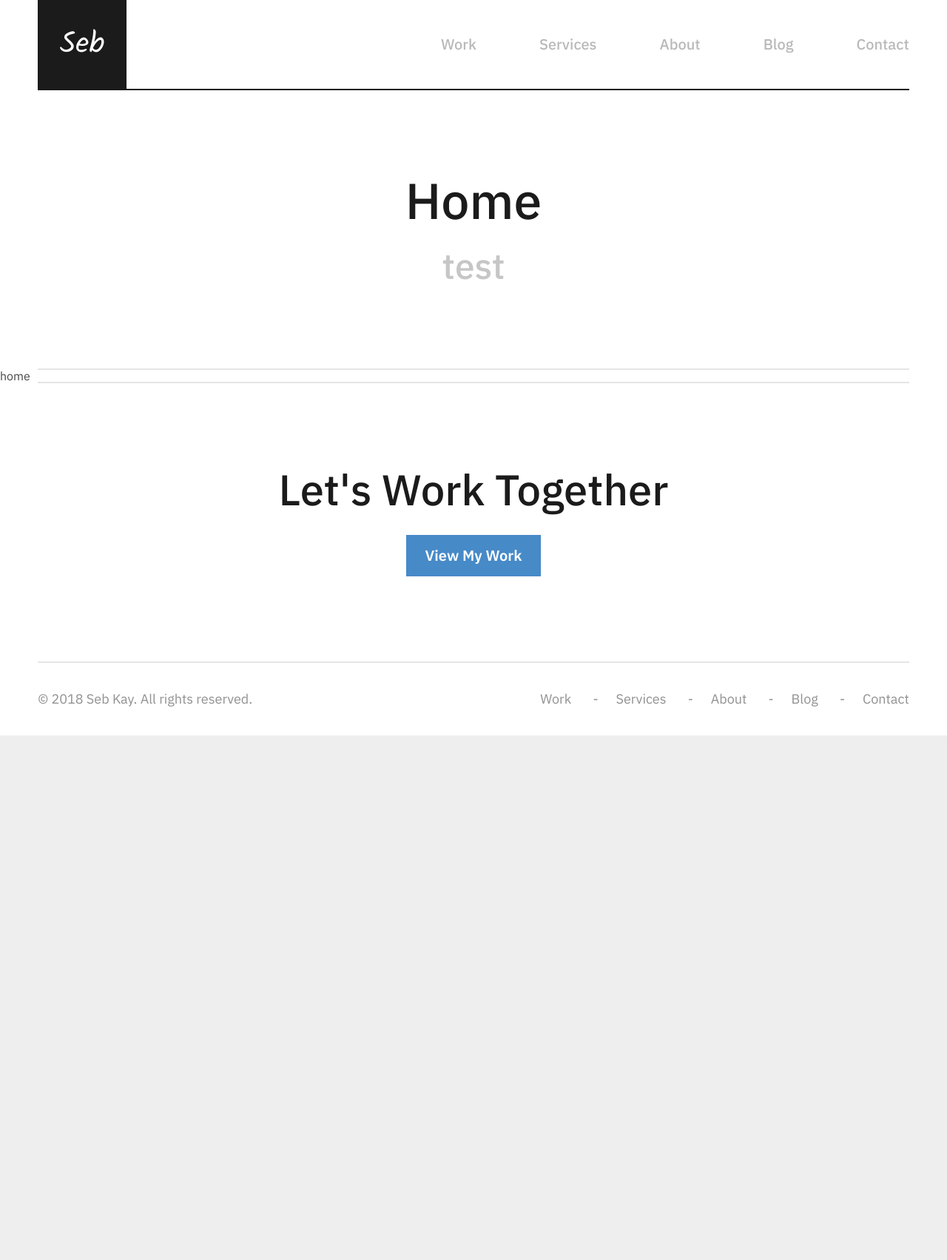
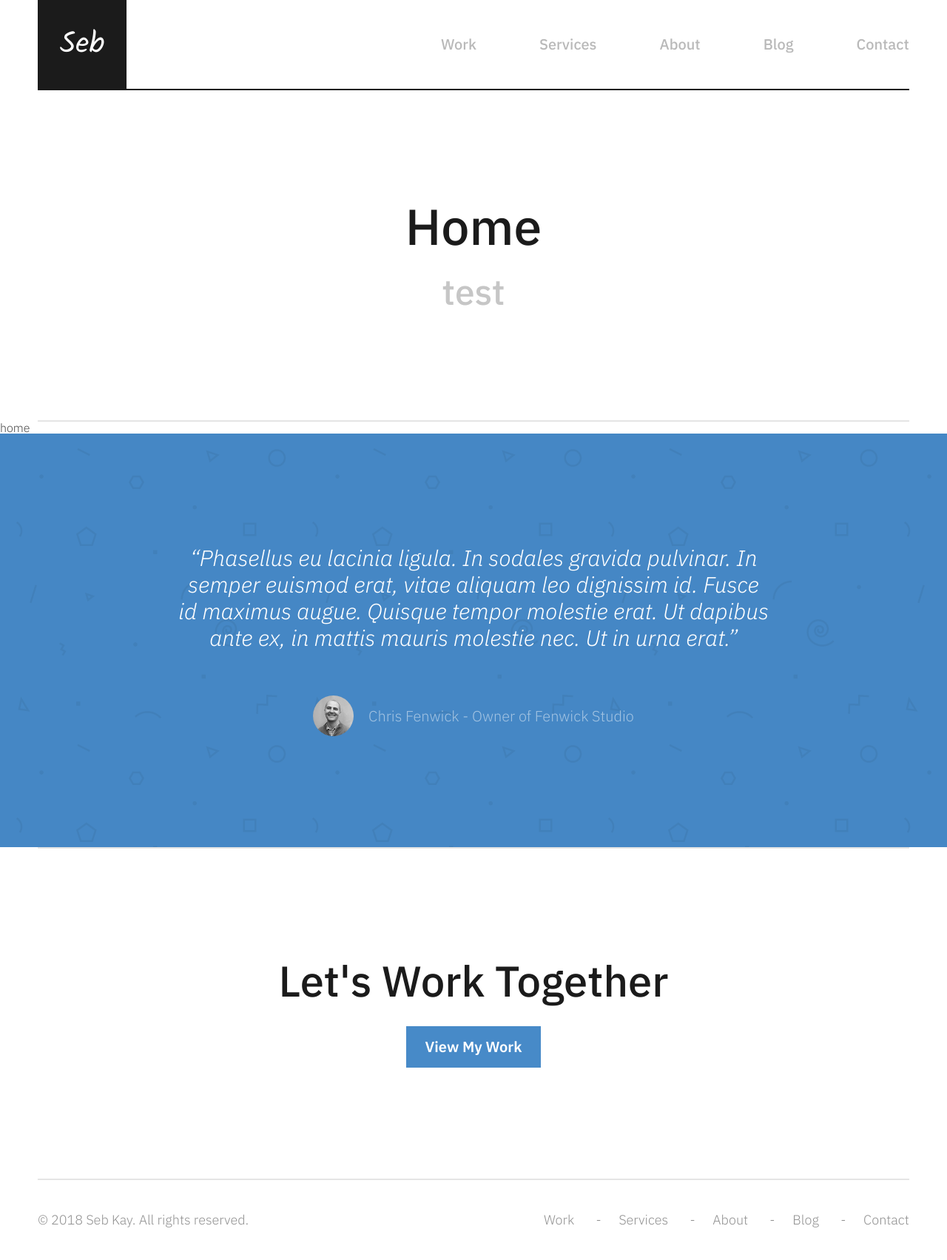
Before and after one commit to SebKay/portfolio, a Jekyll site: the page built from index.html, in a window 1280 px wide. Shown: the whole page at 74% size. Built offline with Jekyll 4.4.1, drawn with Linux system fonts in a browser that asks for light colours; Markdown is read by kramdown in place of the engine named in the settings; before the commit the page ends 994 px from its top, so only the background shows below that.

Commit message:
HTML / CSS for testimonial

```diff
--- /dev/null
+++ b/_data/testimonials.yml
@@ -0,0 +1,3 @@
+- quote: Phasellus eu lacinia ligula. In sodales gravida pulvinar. In semper euismod erat, vitae aliquam leo dignissim id. Fusce id maximus augue. Quisque tempor molestie erat. Ut dapibus ante ex, in mattis mauris molestie nec. Ut in urna erat.
+  img_url: /assets/img/testimonials/chris-fenwick.jpg
+  by: Chris Fenwick - Owner of Fenwick Studio
--- a/_includes/footer.html
+++ b/_includes/footer.html
@@ -1,3 +1,17 @@
+			<section class="testimonial">
+				<div class="testimonial__inner">
+					<blockquote>
+						<p>{{ site.data.testimonials.[0].quote }}</p>
+						<cite>
+							<img src="{{ site.data.testimonials.[0].img_url }}">
+							<span>
+								{{ site.data.testimonials.[0].by }}
+							</span>
+						</cite>
+					</blockquote>
+				</div>
+			</section>
+
 			<section class="section section--large spacing-large txt-center spacer-top">
 				<h2>
 					Let's Work Together
--- a/_includes/header.html
+++ b/_includes/header.html
@@ -7,7 +7,7 @@
 
 		<link rel="dns-prefetch" href="//fonts.googleapis.com">
 
-		<link rel="stylesheet" href="//fonts.googleapis.com/css?family=Kalam|IBM+Plex+Sans:300,400,500,600" type="text/css" media="all">
+		<link rel="stylesheet" href="//fonts.googleapis.com/css?family=Kalam|IBM+Plex+Sans:300,300i,500,600" type="text/css" media="all">
 		<link rel="stylesheet" type="text/css" href="/assets/css/style.min.css">
 	</head>
 	<body class="no-touch no-js">
--- a/assets_dev/scss/base/_variables.scss
+++ b/assets_dev/scss/base/_variables.scss
@@ -68,10 +68,10 @@ $spacing-desktop: (
 
 $spacing-laptop: (
 	mini   : 20px,
-	tiny   : 40px,
+	tiny   : 45px,
 	small  : 60px,
 	medium : 80px,
-	large  : 115px
+	large  : 150px
 );
 
 $sections-percent: 92%;
--- a/assets_dev/scss/components/common/_typography.scss
+++ b/assets_dev/scss/components/common/_typography.scss
@@ -1,4 +1,4 @@
-body { font-family: map-get(map-get($fonts, 1), family); font-size: $text-size-base; color: $text-color; }
+body { font-family: map-get(map-get($fonts, 1), family); font-weight: map-get(map-get($fonts, 2), light); font-size: $text-size-base; color: $text-color; }
 
 h1, h1 a,
 h2, h2 a,
--- a/assets_dev/scss/components/other/_post.scss
+++ b/assets_dev/scss/components/other/_post.scss
@@ -39,7 +39,7 @@
 	li,
 	td {
 		// Type
-		line-height: 140%;
+		line-height: 155%;
 	}
 
 	a:not([class*="btn"]) {
--- a/assets_dev/scss/style.scss
+++ b/assets_dev/scss/style.scss
@@ -45,6 +45,7 @@
 	'components/other/modal',
 	'components/other/post',
 	'components/other/accordion',
+	'components/other/testimonial',
 	'components/other/social';
 
 //---- Interactions
```
Also changed, not shown: assets_dev/scss/components/other/_testimonial.scss (added, +45 -0 lines), assets/css/style.min.css, assets/img/bg-pattern.gif (added), assets/img/testimonials/chris-fenwick.jpg (added), 8 other files.
